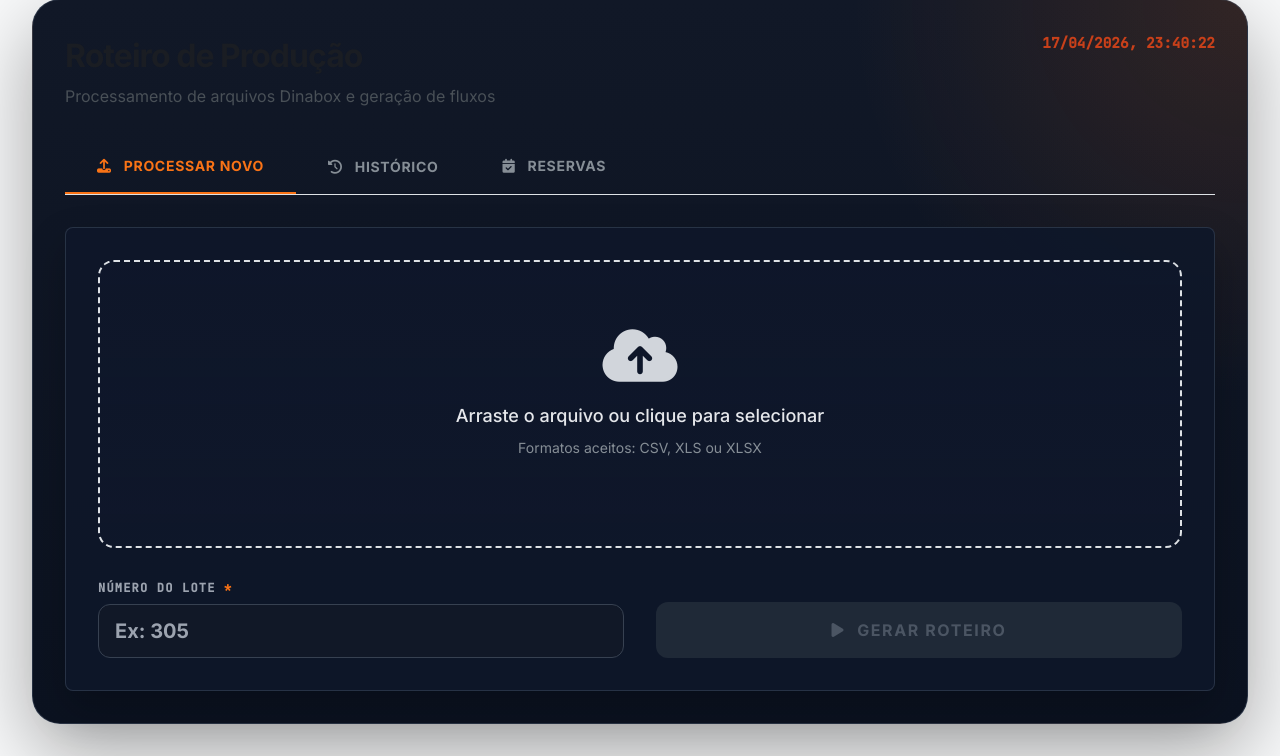
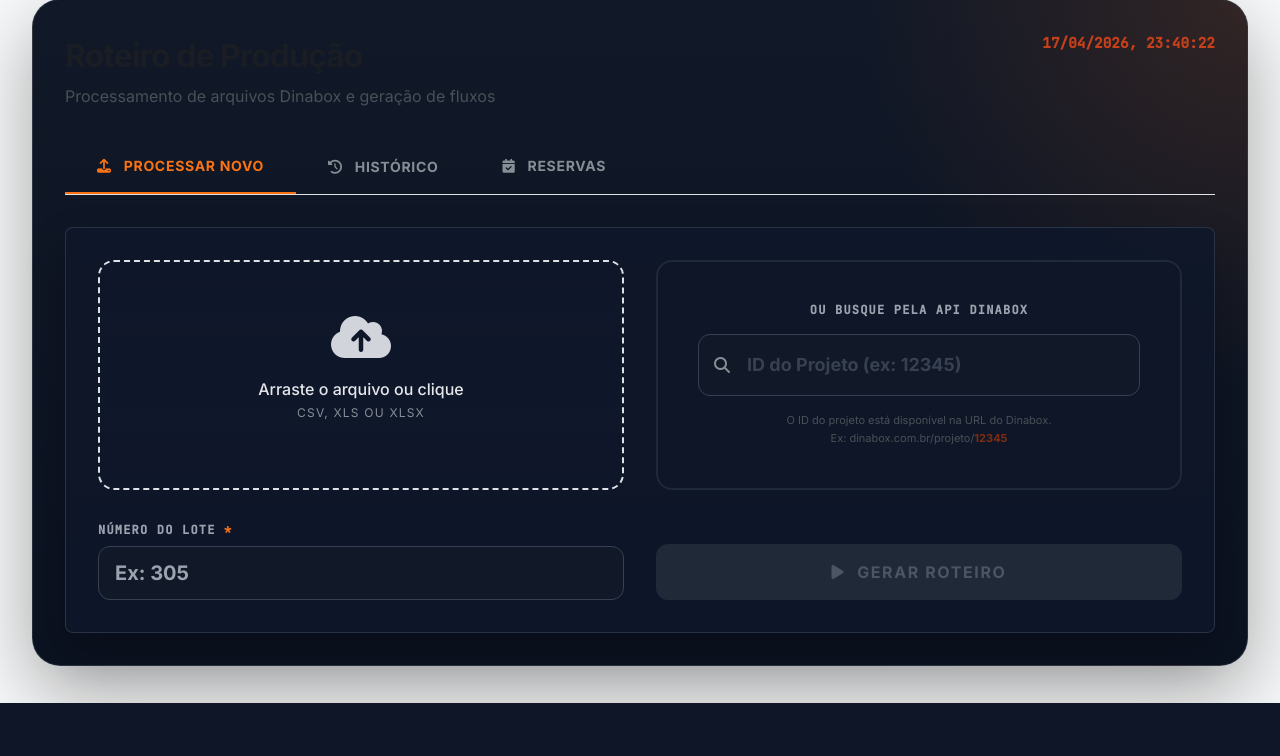
Before and after one commit to paulo15z/Tarugo-1.0, a Django app: page /pcp/ in a window 1280 px wide. Shown: the part 97-853 px from the top of the page. After the commit the page ends 800 px from the top, so only its background shows below. Run offline with Django 5.2, Linux system fonts and the light colour scheme; the visitor is signed in with stand-in values (Sample User, id 1); parts of the project's set-up code (start-up, migrations or seed data) failed here and were passed over; some libraries are stand-ins or nearby versions.

Commit message:
UI: Refactor PCP layout to show project_id and file upload side-by-side

```diff
--- a/apps/pcp/templates/pcp/index.html
+++ b/apps/pcp/templates/pcp/index.html
@@ -156,12 +156,34 @@
 <!-- TAB 1: UPLOAD -->
 <div id="tab-content-0" class="tab-content">
     <div class="card p-8">
-        <div id="drop-area"
-             class="border-2 border-dashed border-gray-300 hover:border-orange-500 rounded-2xl p-16 text-center cursor-pointer mb-8">
-            <i class="fas fa-cloud-upload-alt text-6xl text-gray-300 mb-4"></i>
-            <p class="text-lg font-medium text-gray-200">Arraste o arquivo ou clique para selecionar</p>
-            <p class="text-sm text-gray-500 mt-2">Formatos aceitos: CSV, XLS ou XLSX</p>
-            <div id="file-name" class="mt-6 text-orange-500 font-bold mono"></div>
+        <div class="grid grid-cols-1 lg:grid-cols-2 gap-8 mb-8">
+            <!-- Upload de Arquivo -->
+            <div id="drop-area"
+                 class="border-2 border-dashed border-gray-300 hover:border-orange-500 rounded-2xl p-10 text-center cursor-pointer flex flex-col items-center justify-center">
+                <i class="fas fa-cloud-upload-alt text-5xl text-gray-300 mb-4"></i>
+                <p class="text-base font-medium text-gray-200">Arraste o arquivo ou clique</p>
+                <p class="text-xs text-gray-500 mt-1 uppercase tracking-widest">CSV, XLS ou XLSX</p>
+                <div id="file-name" class="mt-4 text-orange-500 font-bold mono text-sm"></div>
+            </div>
+
+            <!-- Busca por API -->
+            <div class="flex flex-col justify-center border-2 border-gray-800 rounded-2xl p-10 bg-gray-900/30">
+                <label class="block text-xs font-bold text-gray-400 uppercase tracking-widest mb-4 mono text-center">
+                    Ou busque pela API Dinabox
+                </label>
+                <div class="relative">
+                    <span class="absolute inset-y-0 left-0 pl-4 flex items-center text-gray-500">
+                        <i class="fas fa-search"></i>
+                    </span>
+                    <input type="text" id="input-project-id" placeholder="ID do Projeto (ex: 12345)"
+                           class="w-full bg-gray-900 border border-gray-700 rounded-xl pl-12 pr-4 py-4 text-lg font-bold text-orange-500 focus:outline-none focus:ring-2 focus:ring-orange-500 placeholder:text-gray-700"
+                           oninput="verificarPronto()">
+                </div>
+                <p class="text-[11px] text-gray-600 mt-4 text-center leading-relaxed">
+                    O ID do projeto está disponível na URL do Dinabox.<br>
+                    Ex: dinabox.com.br/projeto/<span class="text-orange-900 font-bold">12345</span>
+                </p>
+            </div>
         </div>
 
         <input type="file" id="file-input" accept=".csv,.xls,.xlsx" class="hidden">
```
